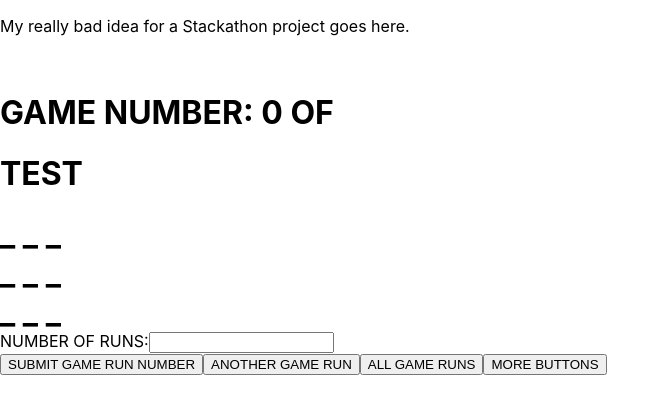
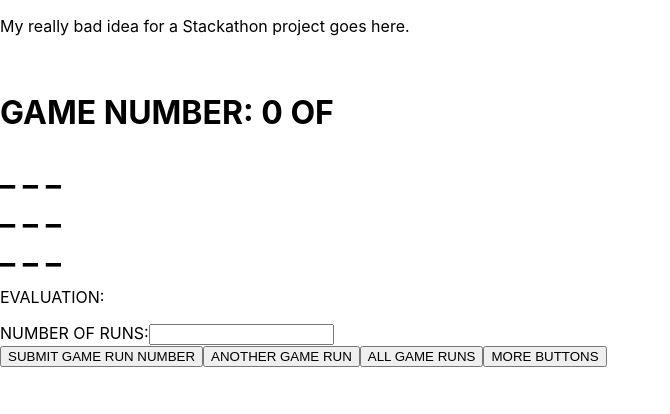
Before and after one commit to SkwibHub/Stackathon-LearningAI, a React (Create React App) app: page / in a window 1280 px wide. Shown: the top 414 px of the page, without its empty margins (0-670 px from the left). Built offline with nearby package versions, Linux system fonts and the light colour scheme.

Commit message:
'Cleanup: Removed unnecessary console logs'

```diff
--- a/src/GameProcess.js
+++ b/src/GameProcess.js
@@ -9,7 +9,7 @@ class GameProcess extends Component {
       gameTree: [],
       loading: true,
       numberOfRuns: '',
-      currentRun: 0,
+      currentRun: 1,
       gamePolicy: 0,
       startingPlayer: 'X', // This needs to switch with 'O' at times. Set as a constant here for now.
       boardState: ['?', '_', '_', '_', '_', '_', '_', '_', '_', '_'],
@@ -58,6 +58,7 @@ class GameProcess extends Component {
 
     this.state.evaluationHistory.push(newGameTree[0].boardState[0]);
     console.log('EVALUATION: ', this.state.evaluationHistory);
+    console.log('____________________________________');
 
     this.setState({
       currentRun: this.state.currentRun + 1,
@@ -82,7 +83,7 @@ class GameProcess extends Component {
     return (
       <div>
         <h1>
-          GAME NUMBER: {this.state.currentRun} OF {this.state.numberOfRuns}
+          GAME NUMBER: {this.state.currentRun - 1} OF {this.state.numberOfRuns}
         </h1>
         <div>
           <RenderBoard
@@ -90,6 +91,10 @@ class GameProcess extends Component {
               boardState: this.state.boardState
             }}
           />
+          <div>
+            <p>EVALUATION:</p>
+            <p>{this.state.evaluationHistory}</p>
+          </div>
         </div>
         <div>
           <label>NUMBER OF RUNS:</label>
--- a/src/RenderBoard.js
+++ b/src/RenderBoard.js
@@ -2,15 +2,12 @@ import React from 'react';
 
 const RenderBoard = props => {
   const { boardState } = props.boardState;
-  console.log(boardState);
   const topRow = [boardState[1], boardState[2], boardState[3]];
   const middleRow = [boardState[4], boardState[5], boardState[6]];
   const bottomRow = [boardState[7], boardState[8], boardState[9]];
-  console.log('Render Board: ', boardState);
 
   return (
     <div className="boardContainer">
-      <h1>TEST</h1>
       <div className="boardRow">
         {topRow.map((position, index) => (
           <div
--- a/src/RunGameSimulation.js
+++ b/src/RunGameSimulation.js
@@ -31,8 +31,6 @@ const RunGameSimulation = (gameTree, gameNode, gamePolicy, level, player) => {
     player
   );
 
-  console.log('=============', gameTreeLastInstance[0].boardState[0]);
-
   visitNode.winRate = visitNode.winRate + gameTreeLastInstance[0].boardState[0];
 
   return [gameTreeLastInstance, boardState];
--- a/src/StartGameSimulation.js
+++ b/src/StartGameSimulation.js
@@ -35,8 +35,6 @@ const StartGameSimulation = (
   gamePolicy
 ) => {
   console.log('Starting Game Tree', gameTreeInstance);
-  console.log('Starting Game Tree Run Number', runNumber);
-  console.log('Starting Player', playerStarting);
   console.log('Starting Game Policy', gamePolicy);
 
   // Initialize the head node of a new game tree if one does not exist or was not passed into the simulation. The head node has a base state of empty squares.
@@ -82,7 +80,7 @@ const StartGameSimulation = (
     playerStarting
   );
 
-  console.log('RETURNING THE POST-RUN INSTANCE: ', gameTreeLastInstance);
+  console.log('Endinging Game Tree', gameTreeLastInstance);
 
   return [gameTreeLastInstance, boardState];
 };
```
Also changed, not shown: src/calculateNodeFromPolicy.js (+0 -17 lines), src/checkTerminalCondition.js (+0 -10 lines).
